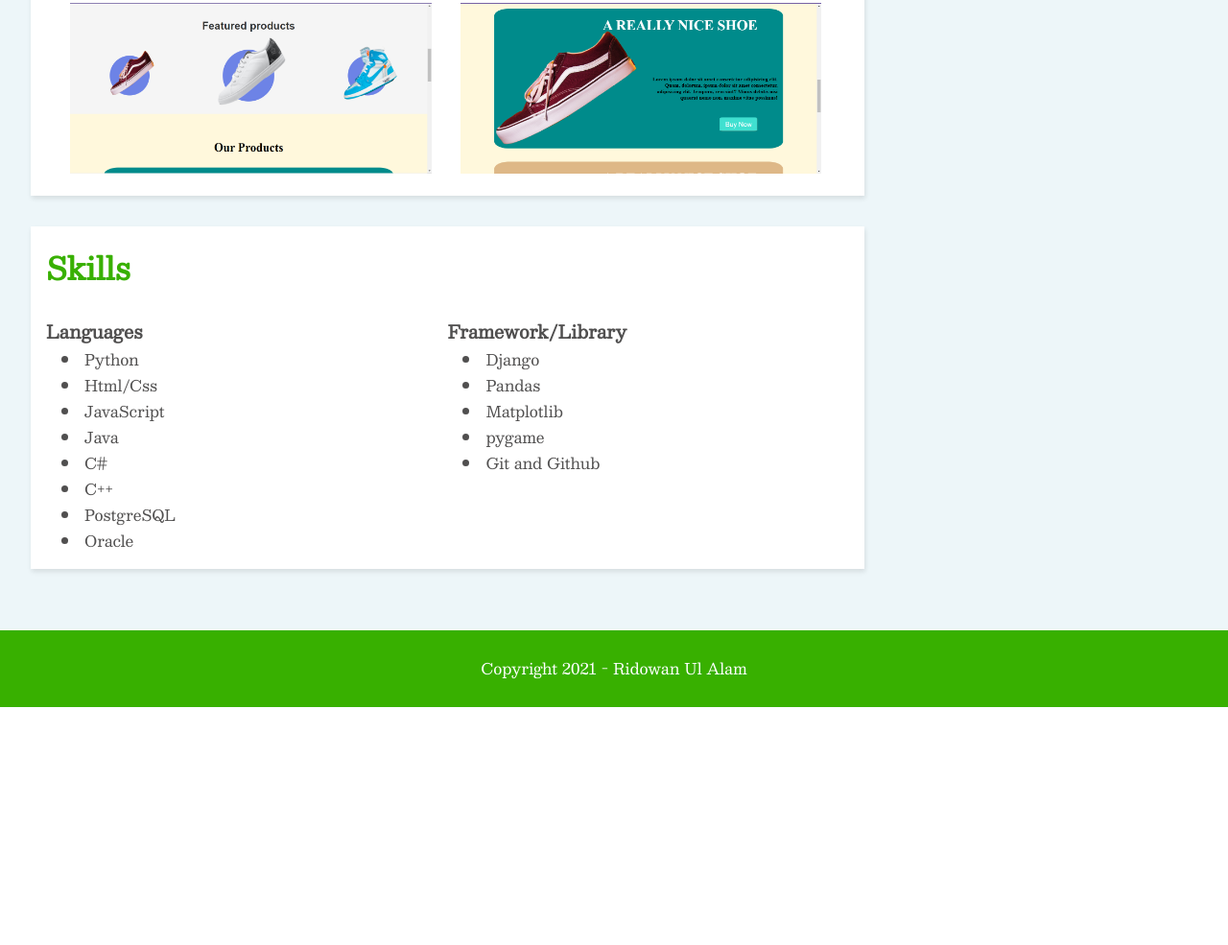
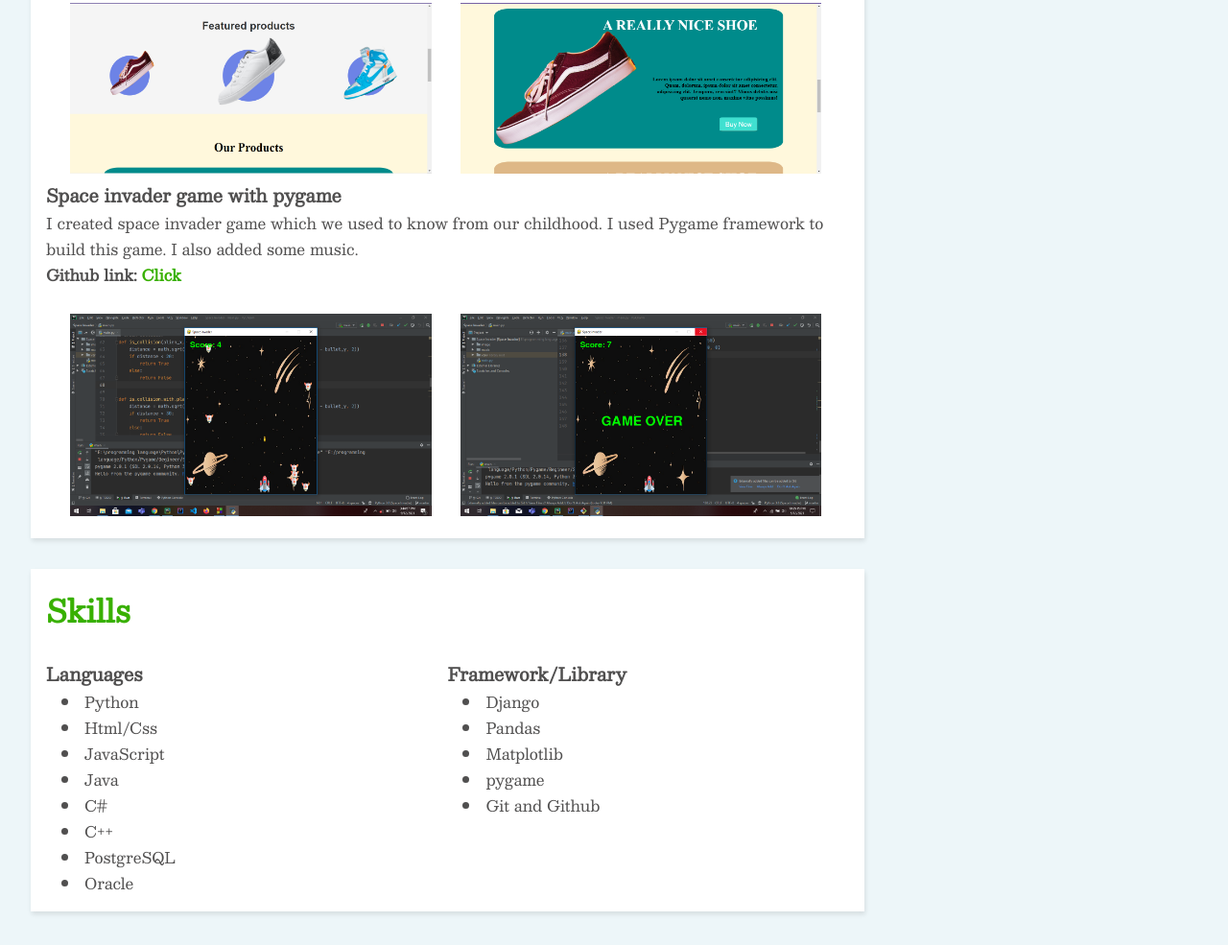
Before and after one commit to Ridowan-sajid/portfolio, a plain HTML site: page index.html in a window 1280 px wide. Shown: the part 1969-2954 px from the top of the page at 96% size. Before the commit the page ends 2706 px from the top, so only its background shows below. Drawn offline with nearby package versions, Linux system fonts and the light colour scheme.

Commit message:
Update index.html

```diff
--- a/index.html
+++ b/index.html
@@ -65,6 +65,19 @@
       <br>
       <img src="./project-1/Screenshot (582).png" alt="">
       <img src="./project-1/Screenshot (583).png" alt="">
+
+
+      <h3>Space invader game with pygame </h3>
+      <p>
+        I created space invader game which we used to know from our childhood. I used Pygame framework to build this game. I also added some music.
+      </p>
+
+      <p class="github-link">Github link: <a href="https://github.com/Ridowan-sajid/Space-Invader-pygame">Click</a> </p>
+      <br>
+      <img src="./project-1/Screenshot (587).png" alt="">
+      <img src="./project-1/Screenshot (318).png" alt="">
+      <br>
+
     </div>
     <div class="skill">
       <h1>Skills</h1>
```
